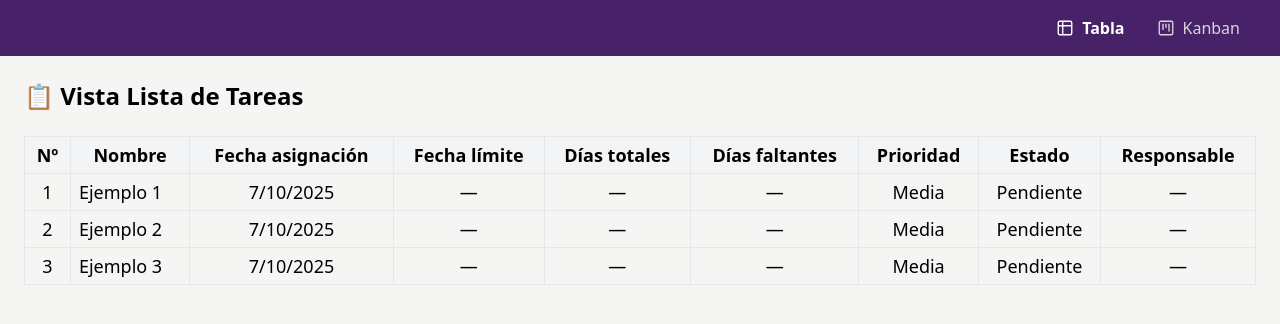
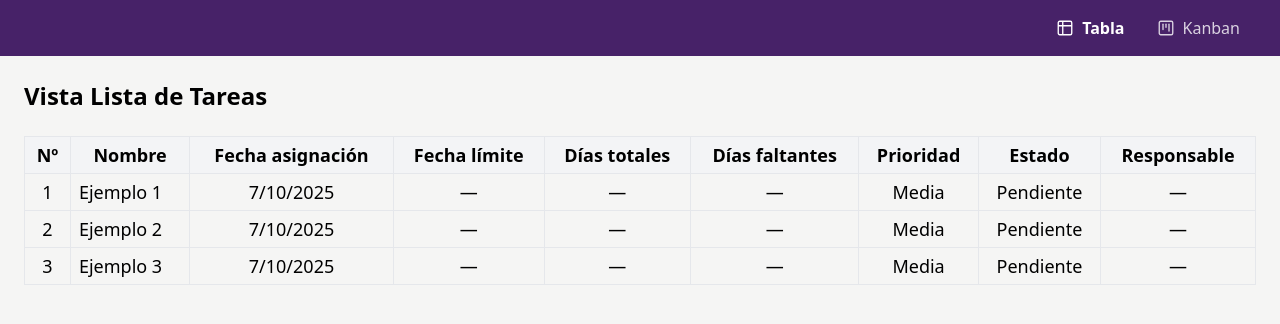
Before and after one commit to Valulu81/Proyecto-Final-Kodigo, a React (Vite) app: page /tabla in a window 1280 px wide. Shown: the top 324 px of the page. Built offline with nearby package versions, Linux system fonts and the light colour scheme.

Commit message:
ultimo detalle

```diff
--- a/src/pages/Tabla.jsx
+++ b/src/pages/Tabla.jsx
@@ -66,7 +66,7 @@ export default function Tabla() {
 
     return (
         <div className="h-screen w-full flex flex-col overflow-hidden">
-            <h1 className="text-2xl font-semibold p-6">📋 Vista Lista de Tareas</h1>
+            <h1 className="text-2xl font-semibold p-6">Vista Lista de Tareas</h1>
             <div className="flex-1 overflow-auto px-6">
                 <table className="min-w-full border border-gray-300 text-lg">
                     <thead className="bg-gray-100 sticky top-0 z-10">
```
